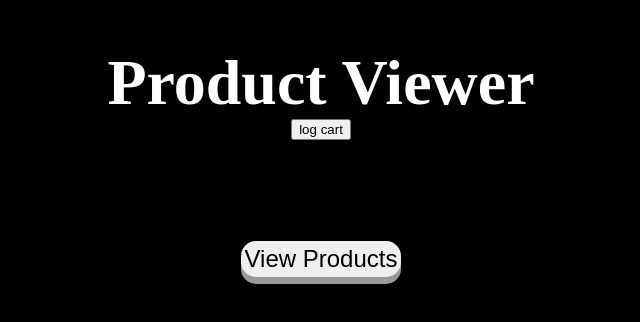
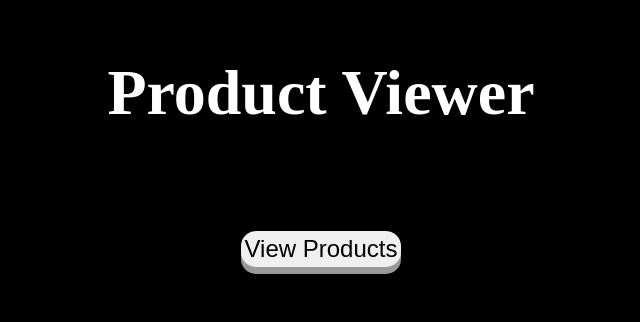
Before and after one commit to cookie-cpu/product-pager, a Next.js app: page / in a window 1280 px wide. Shown: the part 276-598 px from the top of the page, without its empty margins (319-959 px from the left). Built offline with nearby package versions, Linux system fonts and the light colour scheme.

Commit message:
adds uuid functionality to cart

```diff
--- a/package.json
+++ b/package.json
@@ -20,6 +20,7 @@
     "react": "18.2.0",
     "react-dom": "18.2.0",
     "stars-rating": "^1.1.0",
-    "typescript": "4.8.4"
+    "typescript": "4.8.4",
+    "uuid": "^9.0.0"
   }
 }
--- a/pages/index.jsx
+++ b/pages/index.jsx
@@ -1,12 +1,13 @@
 import styles from '../styles/Home.module.css'
 import React, { useState, useEffect } from "react";
 import { RatingStar } from "rating-star";
+import { v4 as uuidv4 } from 'uuid';
 
 const url = "https://dummyjson.com/products?skip=5&limit=100";
 
 export default function Home() {
   const [data, setData] = useState([]);
-  const [numberID, setNumberID] = useState(0);
+  const [numberID, setNumberID] = useState(uuidv4());
   const [cart, setCart] = useState([]);
   const [total, setTotal] = useState(0);
   const [loading, setLoading] = useState(false);
@@ -31,8 +32,7 @@ export default function Home() {
   };
 
   const removeFromCart = (e) => {
-    // const name = e.target.getAttribute("name")
-    const id = parseInt(e.target.getAttribute("slot"))
+    const id = e.target.getAttribute("slot")
     const price = e.target.getAttribute("value")
 
 
@@ -57,7 +57,7 @@ export default function Home() {
     },...cart]
       );
       setTotal(total + parseInt(e?.target.value))
-      setNumberID(numberID+1)
+      setNumberID(uuidv4())
 
   }
 
@@ -108,7 +108,7 @@ export default function Home() {
     <div className={styles.container}>
         <main className={styles.main}>
 
-              <h1 className={styles.title}>Product Viewer</h1><button onClick={logCart}>log cart</button>
+              <h1 className={styles.title}>Product Viewer</h1>
                 <div className={styles.gridshow}>
                 {data.length !== 0 ? <><h1>CART </h1><p>Total: ${total} item count: {cart.length}</p><button className={styles.button} onClick={clearCart}>Clear Cart</button></> : null}
 
@@ -132,6 +132,7 @@ export default function Home() {
               <div>
             </div>
         </main>
+        {/* <button onClick={logCart}>log cart</button> */}
     </div>
   )
 
```
Also changed, not shown: 1 other file (tests, documents, lock files or other folders).
